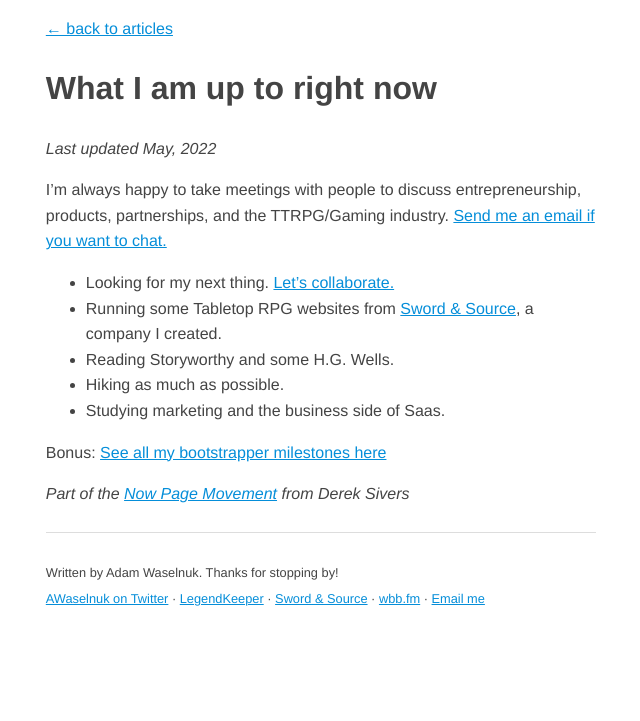
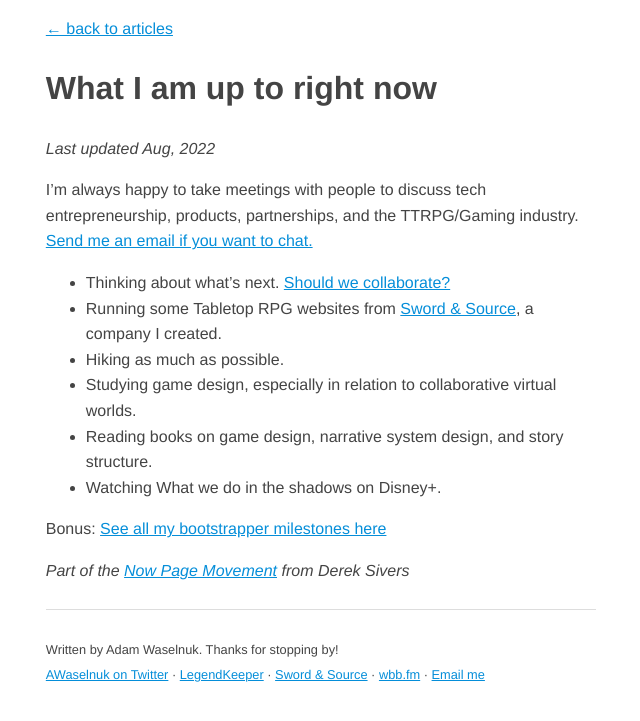
Before and after one commit to AWaselnuk/AWaselnuk.github.io, a Jekyll site: the page built from now.md, in a window 1280 px wide. Shown: the top 721 px of the page, without its empty margins (319-959 px from the left). Built offline with Jekyll 4.4.1, drawn with Linux system fonts in a browser that asks for light colours; comment, search, counter and statistics services are not loaded.

Commit message:
Updates to NOW page

```diff
--- a/now.md
+++ b/now.md
@@ -7,15 +7,16 @@
 
 # What I am up to right now
 
-_Last updated May, 2022_
+_Last updated Aug, 2022_
 
-I'm always happy to take meetings with people to discuss entrepreneurship, products, partnerships, and the TTRPG/Gaming industry. [Send me an email if you want to chat.](mailto:adam.waselnuk@gmail.com)
+I'm always happy to take meetings with people to discuss tech entrepreneurship, products, partnerships, and the TTRPG/Gaming industry. [Send me an email if you want to chat.](mailto:adam.waselnuk@gmail.com)
 
-- Looking for my next thing. [Let's collaborate.](/collaborate)
+- Thinking about what's next. [Should we collaborate?](/collaborate)
 - Running some Tabletop RPG websites from [Sword & Source](https://swordandsource.ca), a company I created.
-- Reading Storyworthy and some H.G. Wells.
 - Hiking as much as possible.
-- Studying marketing and the business side of Saas.
+- Studying game design, especially in relation to collaborative virtual worlds.
+- Reading books on game design, narrative system design, and story structure.
+- Watching What we do in the shadows on Disney+.
 
 Bonus: [See all my bootstrapper milestones here](/milestones)
 
```
